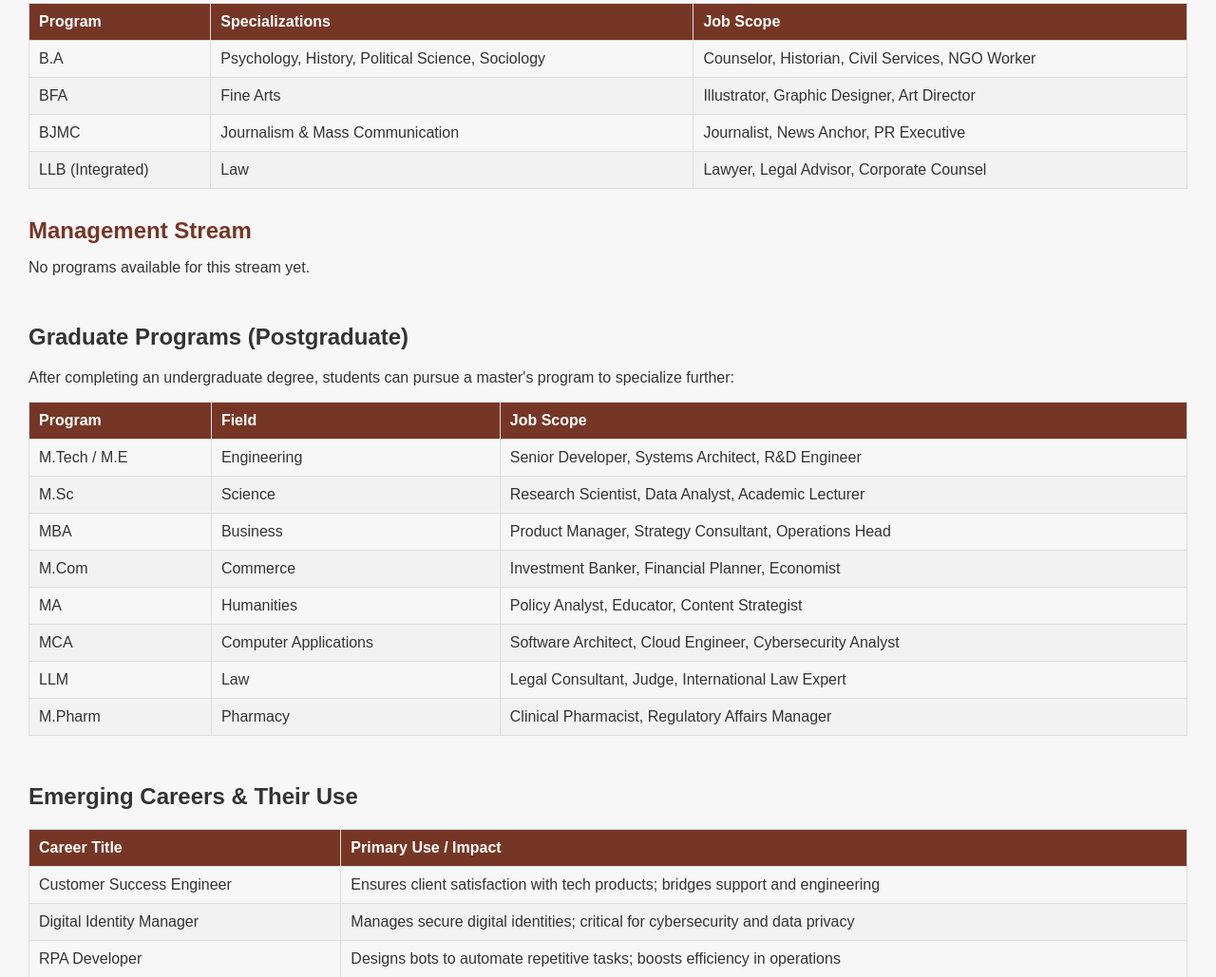
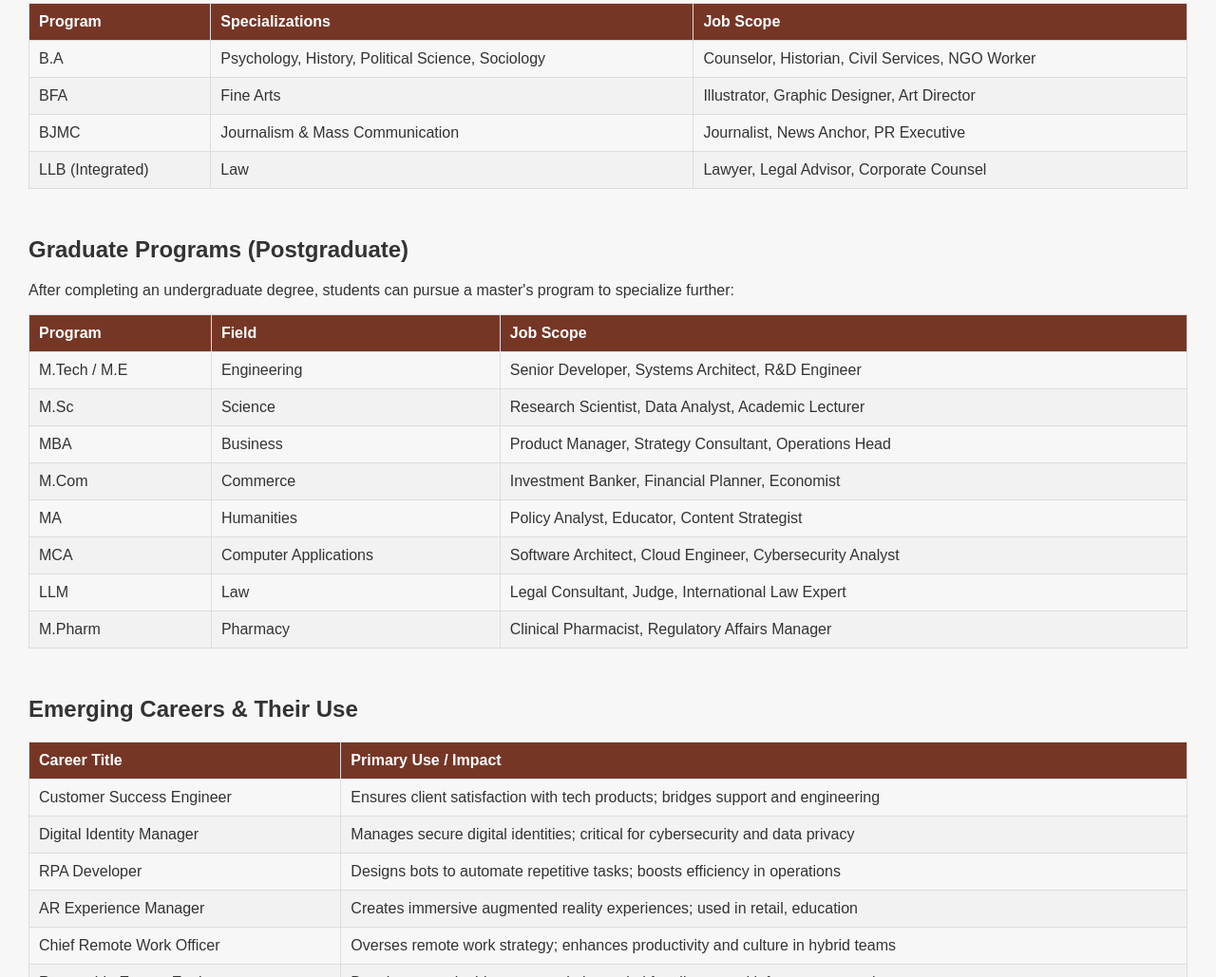
Before and after one commit to metabrez/ramaul, a plain HTML site: page index.html in a window 1280 px wide. Shown: the part 2431-3460 px from the top of the page at 95% size. Drawn offline with Linux system fonts and the light colour scheme.

Commit message:
refactored the code

```diff
--- a/index.html
+++ b/index.html
@@ -121,11 +121,7 @@
                 </div>
             </div>
 
-            <div class="program-stream">
-                <h3 id="management-stream-heading">Management Stream</h3>
-                <div id="management-table-container">
-                </div>
-            </div>
+
         </section>
 
         <section id="graduate-programs">
--- a/script.js
+++ b/script.js
@@ -806,11 +806,6 @@ function setLanguage(lang) {
     translations[lang].after12_programs.arts,
     lang
   );
-  populateProgramsTable(
-    "management-table-container",
-    translations[lang].after12_programs.management,
-    lang
-  );
 
   // Populate Graduate Programs table
   populateGraduateProgramsTable(
```
